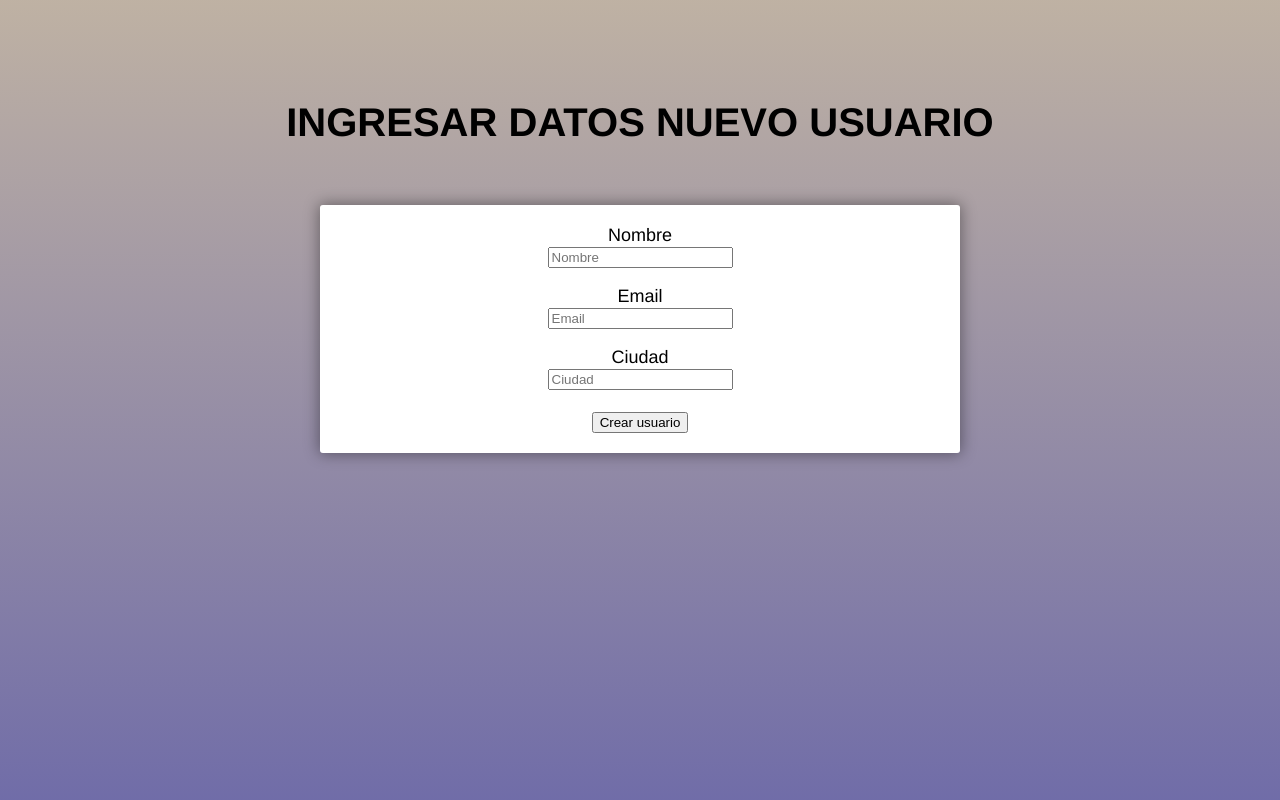
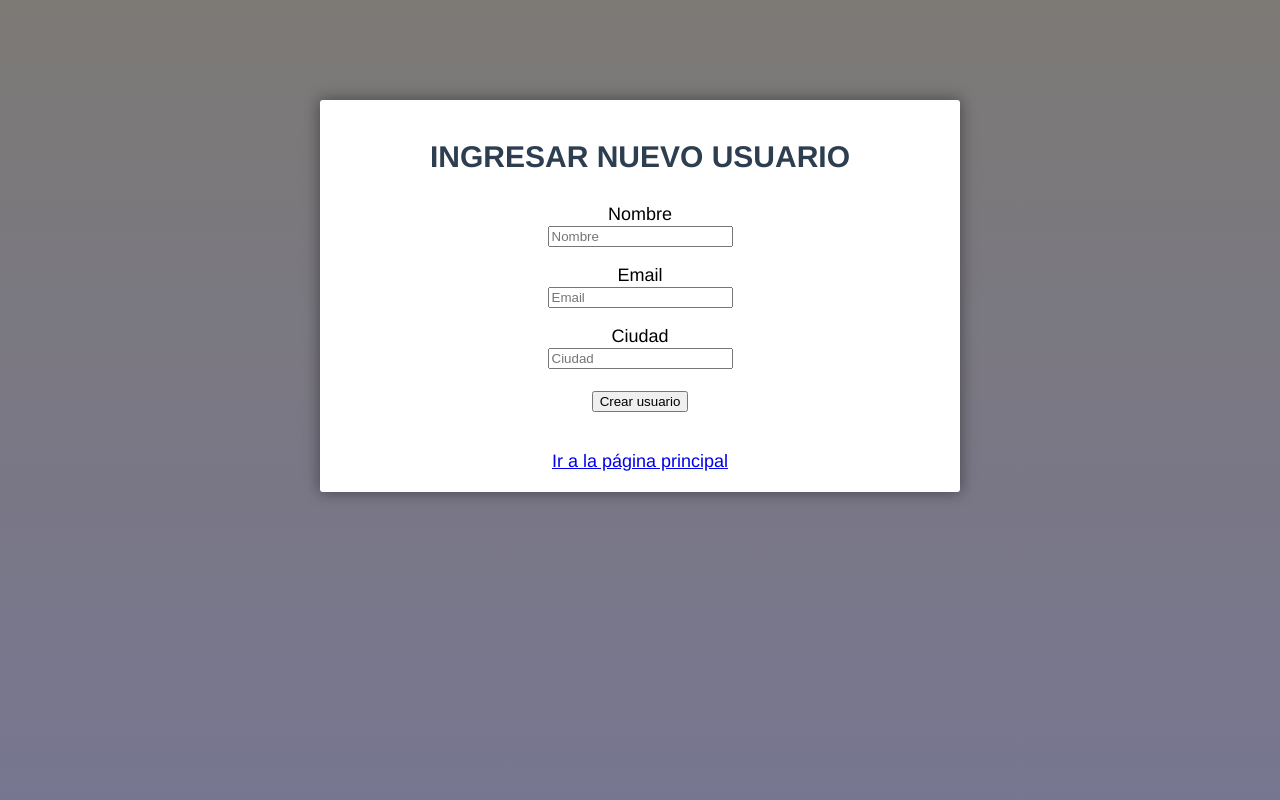
Before and after one commit to jcgonzalezb/user_registration_web_app, a Flask app: page /new_user/ in a window 1280 px wide. Run offline with Flask 2, Linux system fonts and the light colour scheme.

Commit message:
new user page fixed

```diff
--- a/templates/new_user.html
+++ b/templates/new_user.html
@@ -1,6 +1,5 @@
 <!DOCTYPE html>
 <html lang="en">
-
     <head>
         <style>
             html {
@@ -10,7 +9,7 @@
                 justify-content: center;
                 /*background = gradient + image pattern combo*/
                 background:
-                linear-gradient(rgba(148, 126, 102, 0.6), rgba(17, 11, 110, 0.6));
+                    linear-gradient(rgba(37, 32, 26, 0.6), rgba(29, 27, 71, 0.6));
             }
 
             body {
@@ -53,19 +52,13 @@
 
             /*headings*/
             .fs-title {
-            font-size: 40px;
+                font-size: 30px;
                 text-transform: uppercase;
-            color: #000000;
+                color: #2C3E50;
                 text-align: center;
-            margin-bottom: 60px;
+                margin-bottom: 30px;
             }
-
-
-
-
-
         </style>
-
         <meta charset="UTF-8">
         <title>Nuevo Usuario</title>
     </head>
@@ -75,11 +68,12 @@
         <div class="container">
             <form method="POST" class="form-register" style="color:black" id="msform">
                 {{ form.hidden_tag() }}
+                <fieldset>
                 <h1 class="fs-title">
-                Ingresar datos nuevo usuario
+                    Ingresar nuevo usuario
                 </h1>
                 <p></p>
-            <fieldset>
+
                 {{ form.name.label() }}<br>
                 {{ form.name(class="form-control", placeholder="Nombre") }}</br>
                 <p></p>
@@ -91,8 +85,13 @@
 
                 <br>
                 {{ form.submit(class="btn btn-lg btn-block btn-primary") }}</br>
+
+                <p></p>
+                <br><a href = "/">Ir a la página principal</a></br>
+
             </fieldset>
             </form>
         </div>
     </body>
     {% endblock %}
+</html>
```
Lines whose indentation alone changed are shown as unchanged.
